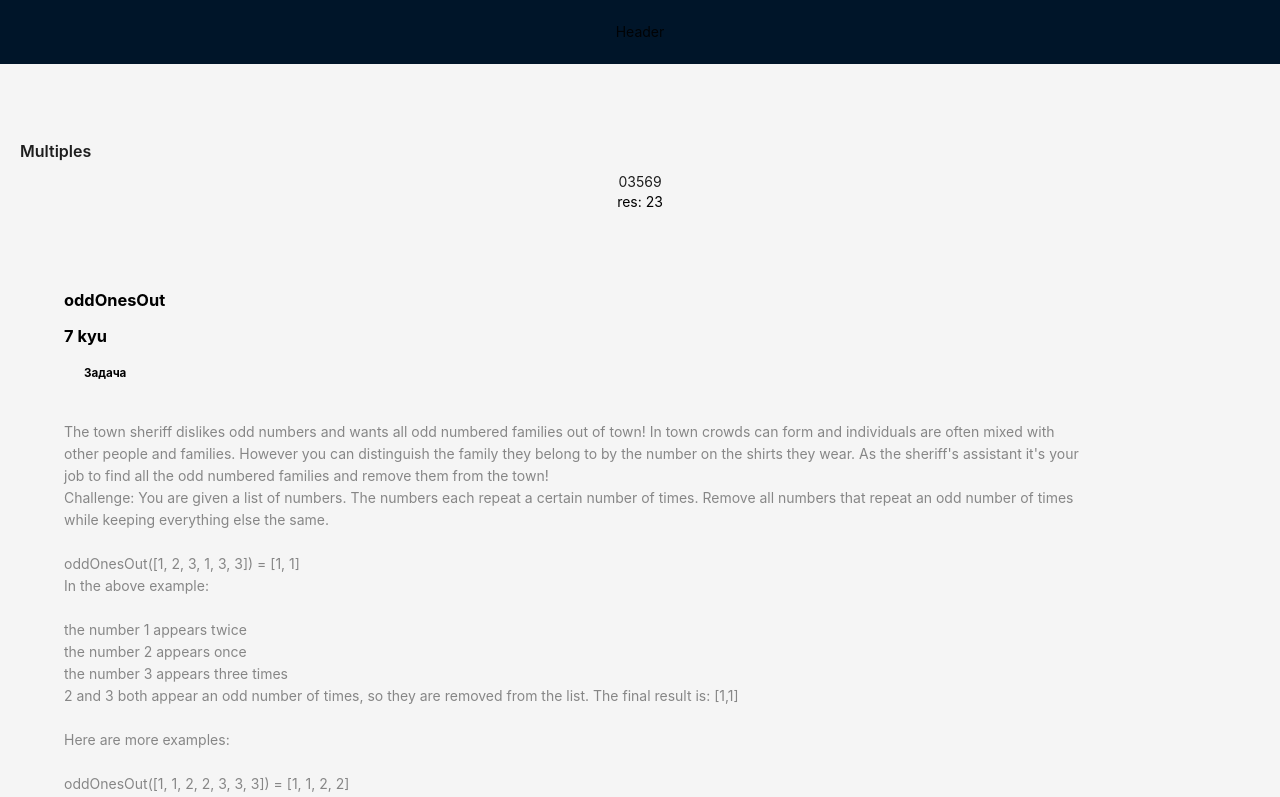
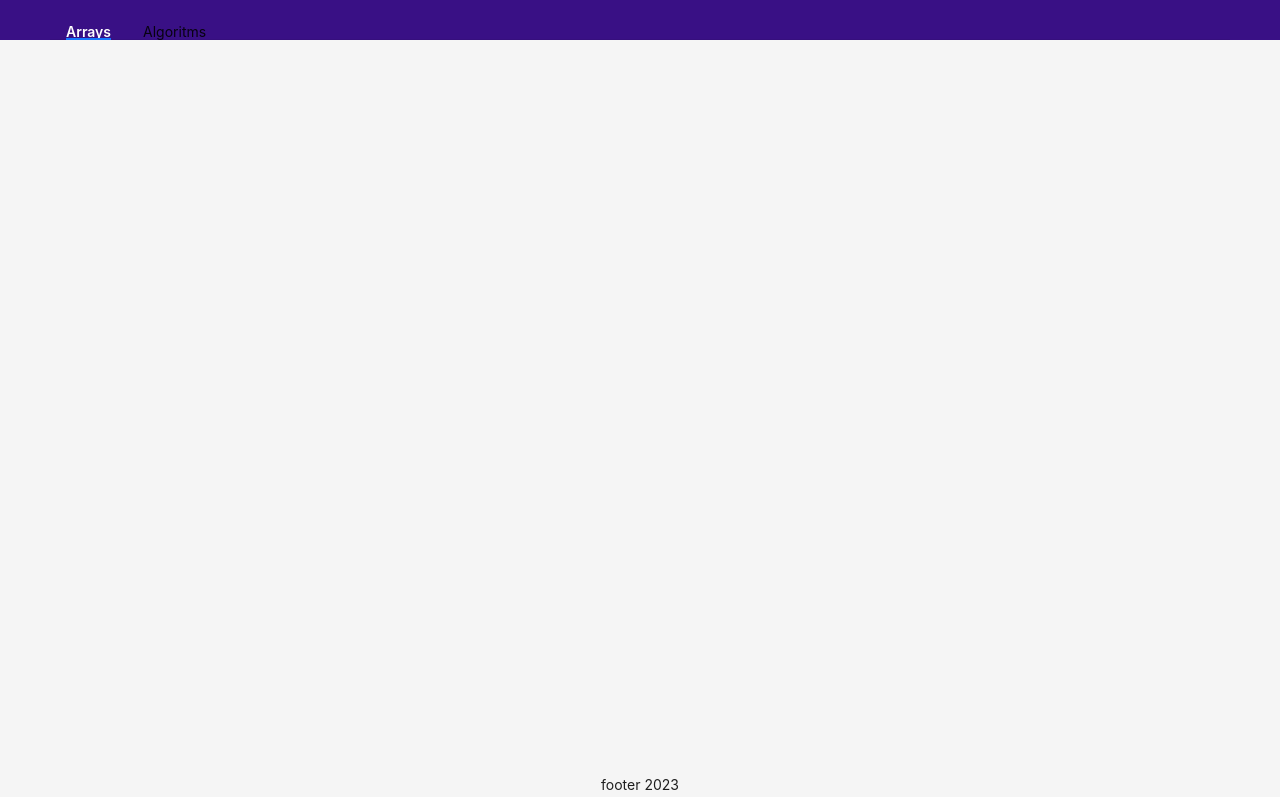
Before and after one commit to mbalychev/app-react, a React (Create React App) app: page / in a window 1280 px wide. Shown: the top 797 px of the page. Built offline with nearby package versions, Linux system fonts and the light colour scheme.

Commit message:
route refact

```diff
--- a/package.json
+++ b/package.json
@@ -5,6 +5,7 @@
   "type": "module",
   "dependencies": {
     "@ant-design/colors": "^7.0.0",
+    "@ant-design/icons": "^5.2.6",
     "@testing-library/jest-dom": "^5.17.0",
     "@testing-library/react": "^13.4.0",
     "@testing-library/user-event": "^13.5.0",
@@ -15,8 +16,9 @@
     "antd": "^5.9.4",
     "react": "^18.2.0",
     "react-dom": "^18.2.0",
-    "react-router-dom": "^6.16.0",
+    "react-router-dom": "^6.18.0",
     "react-scripts": "5.0.1",
+    "styled-components": "^6.1.1",
     "typescript": "^4.9.5",
     "web-vitals": "^2.1.4"
   },
--- a/src/App.tsx
+++ /dev/null
@@ -1,29 +0,0 @@
-import React from 'react';
-import { Link } from 'react-router-dom';
-import './App.css';
-import { OddsArray } from './components/array/odds_array';
-import { Layout } from 'antd';
-import { Content, Footer, Header } from 'antd/es/layout/layout';
-import { MultiplesComp } from './components/array/multiples';
-
-function App() {
-  return (
-    <div className="App">
-      <Layout>
-        <Header>
-          Header
-        </Header>
-        <Content>
-          {/* <Link to={}/> */}
-        </Content>
-        <Footer>
-
-        </Footer>
-        <MultiplesComp />
-        <OddsArray />
-      </Layout>
-    </div>
-  );
-}
-
-export default App;
--- /dev/null
+++ b/src/LayoutPage.tsx
@@ -0,0 +1,41 @@
+import React from 'react';
+import './styles/common.css'
+import { Outlet } from 'react-router-dom';
+import Layout, { Content, Footer, Header } from 'antd/es/layout/layout';
+import { MainMenu } from './menu';
+import styled from 'styled-components';
+
+  const DivContent = styled(Content)`
+    padding: 12px;
+    min-height: 90vh;
+  `
+  const DivHeader = styled(Header)`
+    height: 5vh;
+    margin: 0px;
+    background-color: #391085;
+  `
+
+  const DivFooter = styled(Footer)`
+  height: 5vh;
+  display: flex;
+  flex-flow: row;
+  align-items: center;
+  align-content: space-around;
+  justify-content: center;
+  width: 100%;
+  `
+
+export const LayoutPage = () => {
+
+  return <Layout style={{margin: '0px'}}>
+    <DivHeader>
+      <MainMenu />
+    </DivHeader>
+      <DivContent>
+        <Outlet />
+      </DivContent>
+    <DivFooter>
+      footer 2023
+    </DivFooter>
+  </Layout>
+}
--- /dev/null
+++ b/src/Route.tsx
@@ -0,0 +1,24 @@
+import { BrowserRouter, Route, Routes } from "react-router-dom"
+import { AlgoritmsPage } from "./pages/algoritmsPage"
+import { ArraysPage } from "./pages/arraysPage"
+import { LayoutPage } from "./LayoutPage"
+
+export const links = {
+    algoritms: '/algoritms',
+    arrays: '/arrays'
+}
+
+export const Router = () => {
+
+
+    return (
+        <BrowserRouter>
+            <Routes>
+                <Route path="/" element={<LayoutPage />}>
+                    <Route path="/algoritms" element={<AlgoritmsPage />} />
+                    <Route path="/arrays" element={<ArraysPage />} />
+                </Route>
+            </Routes>
+        </BrowserRouter>
+    )
+}
--- a/src/index.tsx
+++ b/src/index.tsx
@@ -1,19 +1,19 @@
 import React from 'react';
 import ReactDOM from 'react-dom/client';
-import './index.css';
-import App from './App';
 import reportWebVitals from './reportWebVitals';
+import { Router } from './Route';
+import { ConfigProvider } from 'antd';
+import locale from 'antd/lib/locale/ru_RU';
 
 const root = ReactDOM.createRoot(
   document.getElementById('root') as HTMLElement
 );
+
 root.render(
   <React.StrictMode>
-    <App />
+     <ConfigProvider locale={locale}>
+        <Router />
+     </ConfigProvider>
   </React.StrictMode>
 );
-
-// If you want to start measuring performance in your app, pass a function
-// to log results (for example: reportWebVitals(console.log))
-// or send to an analytics endpoint. Learn more: https://bit.ly/CRA-vitals
 reportWebVitals();
--- /dev/null
+++ b/src/menu.tsx
@@ -0,0 +1,44 @@
+import { MailOutlined } from "@ant-design/icons";
+import { Layout, Menu, MenuProps } from "antd"
+import { Content, Footer, Header } from "antd/es/layout/layout"
+import { useState } from "react";
+import { Link, useNavigate } from "react-router-dom";
+import styled from "styled-components";
+import './styles/common.css'
+
+const DivMenu = styled(Menu)`
+height: 5vh;
+background-color: #391085;
+color: white;
+`
+
+
+export const MainMenu = () => {
+
+    const [current, setCurrent] = useState('arrays');
+    const navigate = useNavigate();
+
+    const items: MenuProps['items'] = [
+      {
+        label: 'Arrays',
+        key: 'arrays',
+        icon: <></>
+      },{
+        label: 'Algoritms',
+        key: 'algoritms',
+        icon: <></>
+      }
+    ]
+
+    const onClick: MenuProps['onClick'] = (item) => {
+      navigate(item.key)
+      setCurrent(item.key);
+    };
+
+    return  <DivMenu
+            mode='horizontal'
+            items={items} theme='dark'
+            selectedKeys={[current]}
+            onClick={(item) => onClick(item)}
+            />
+}
--- /dev/null
+++ b/src/pages/algoritmsPage.tsx
@@ -0,0 +1,21 @@
+import { List, Typography } from 'antd';
+
+export interface ILink {
+    link: string;
+    title: string;
+    decriptions: string;
+}
+export const AlgoritmsPage = () => {
+    const {Text, Link} = Typography;
+
+    const listsLinks:ILink[] = [{
+        link: '/algoritms',
+        title: 'algoritms',
+        decriptions: 'algoritms and more'
+    }]
+
+    return <List
+    dataSource={listsLinks}
+    renderItem={(link: ILink) => <Link title={link.title}>{link.title}</Link>}
+    />
+}
--- /dev/null
+++ b/src/pages/arraysPage.tsx
@@ -0,0 +1,26 @@
+import { List, Typography } from 'antd';
+
+export interface ILink {
+    link: string;
+    title: string;
+    decriptions: string;
+}
+export const ArraysPage = () => {
+    const { Text, Link, Title } = Typography;
+
+    const listsLinks: ILink[] = [{
+        link: '/algoritms',
+        title: 'algoritms',
+        decriptions: 'algoritms and more'
+    }]
+
+    return <div>
+        <Title level={4}>
+            Массивы
+        </Title>
+        <List
+            dataSource={listsLinks}
+            renderItem={(link: ILink) => <Link title={link.title}>{link.title}</Link>}
+        />
+    </div>
+}
--- a/src/styles/common.css
+++ b/src/styles/common.css
@@ -1,18 +1,31 @@
-.paragraph {
-    text-align: left;
-    width: 90%;
-    padding: 5%;
+body {
+    margin: 0;
+    font-family: -apple-system, BlinkMacSystemFont, 'Segoe UI', 'Roboto', 'Oxygen', 'Ubuntu', 'Cantarell', 'Fira Sans', 'Droid Sans', 'Helvetica Neue', sans-serif;
+    -webkit-font-smoothing: antialiased;
+    -moz-osx-font-smoothing: grayscale;
 }
 
-.taskParagrph {
-    text-indent: 10px;
+code {
+    font-family: source-code-pro, Menlo, Monaco, Consolas, 'Courier New', monospace;
 }
 
-.display-linebreak {
-    white-space: pre-line;
+.ant-menu-item-selected {
+    color: white !important;
+    font-weight: 600;
 }
 
-h5 {
-    text-align: left;
-    margin-left: 20px;
+.ant-menu-item {
+    color: #ffffffbd;
 }
+
+a {
+    color: #391085 !important;
+}
+
+:where(.css-dev-only-do-not-override-pr0fja).ant-menu-light.ant-menu-horizontal>.ant-menu-item-selected::after,
+ :where(.css-dev-only-do-not-override-pr0fja).ant-menu-light>.ant-menu.ant-menu-horizontal>.ant-menu-item-selected::after,
+ :where(.css-dev-only-do-not-override-pr0fja).ant-menu-light.ant-menu-horizontal>.ant-menu-submenu-selected::after,
+ :where(.css-dev-only-do-not-override-pr0fja).ant-menu-light>.ant-menu.ant-menu-horizontal>.ant-menu-submenu-selected::after {
+    border-bottom-width: 2px;
+    border-bottom-color: #d6c0ff;
+}
```
Also changed, not shown: 2 other files (tests, documents, lock files or other folders).
